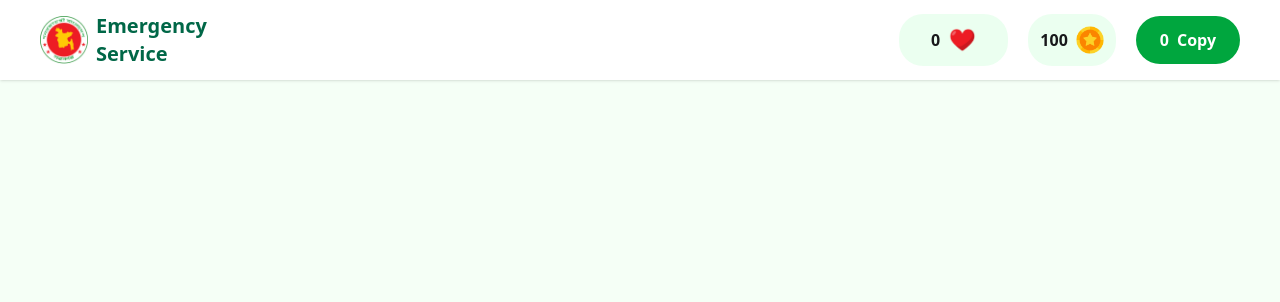
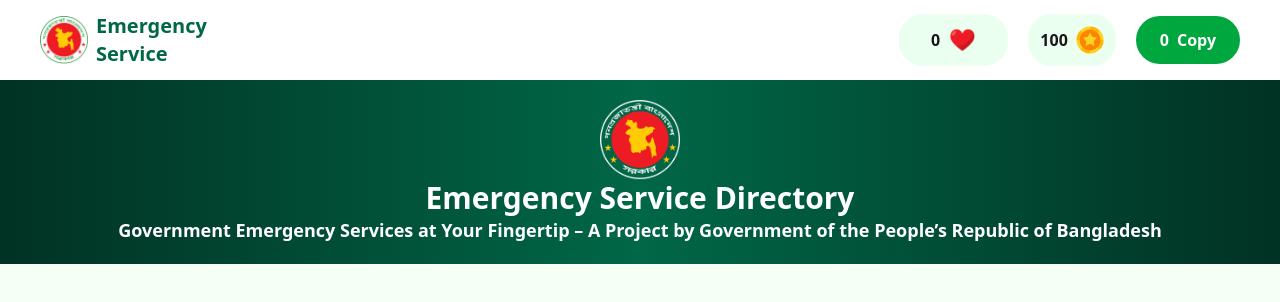
Before and after one commit to Mohiuddin5050/Emergency-Service, a plain HTML site: page index.html in a window 1280 px wide. Drawn offline with nearby package versions, Linux system fonts and the light colour scheme.

Commit message:
added banner section

```diff
--- a/index.html
+++ b/index.html
@@ -33,7 +33,13 @@
         </div>
     </header>
     <main>
-
+        <div class="text-center bg-gradient-to-r from-[#013223] via-[#006747] to-[#013223] py-5">
+            <div class="flex justify-center">
+                <img class="h-20" src="./assets/logo-dark.png" alt="">
+            </div>
+            <h2 class="font-bold text-3xl text-white">Emergency Service Directory</h2>
+            <p class="font-semibold text-lg text-white">Government Emergency Services at Your Fingertip – A Project by  Government of the People’s Republic of Bangladesh</p>
+        </div>
     </main>
 
 
```
